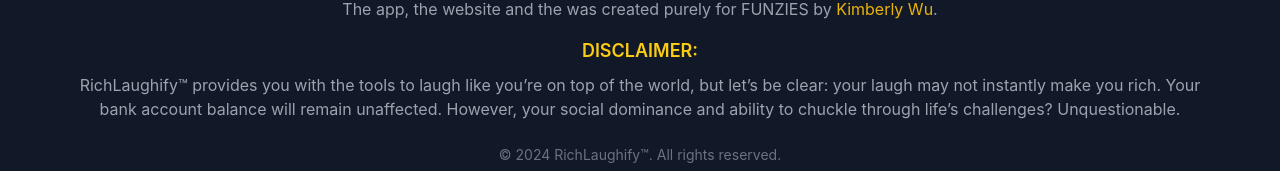
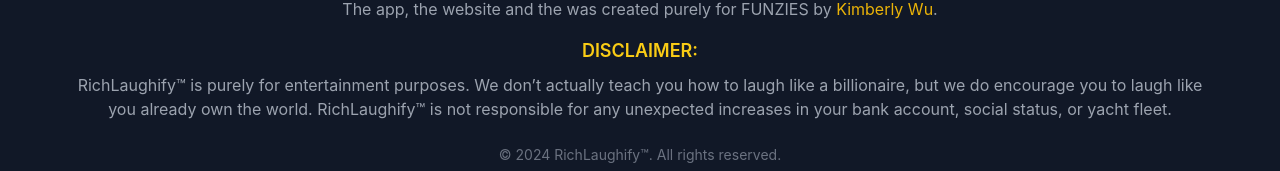
Before and after one commit to KJoWu/Laughify, a React (Create React App) app: page / in a window 1280 px wide. Shown: the part 3919-4090 px from the top of the page. Built offline with nearby package versions, Linux system fonts and the light colour scheme.

Commit message:
update readme

```diff
--- a/src/App.tsx
+++ b/src/App.tsx
@@ -166,7 +166,7 @@
           <div className="text-center mb-12">
             <h2 className="text-5xl font-bold">Testimonials</h2>
             <p className="text-xl text-gray-600 mt-4">
-            At RichLaughify™, we salute your journey to greatness—hear from the world’s newest laughter elites, whose lives have been forever transformed by their non-plebic, elite-level laughs
+              At RichLaughify™, we salute your journey to greatness—hear from the world’s newest laughter elites, whose lives have been forever transformed by their non-plebic, elite-level laughs
             </p>
           </div>
           <div className="flex flex-wrap justify-center">
@@ -245,12 +245,11 @@
             The app, the website and the was created purely for FUNZIES by <a href="https://kimberlywu.com" className="text-yellow-500">Kimberly Wu</a>.
           </p>
 
-          {/* Serious Yet Funny Disclaimer */}
           <h2 className="text-lg font-semibold text-yellow-400">
             DISCLAIMER:
           </h2>
           <p className="text-gray-400 mt-2 max-w-6xl mx-auto">
-            RichLaughify™ provides you with the tools to laugh like you’re on top of the world, but let’s be clear: your laugh may not instantly make you rich. Your bank account balance will remain unaffected. However, your social dominance and ability to chuckle through life’s challenges? Unquestionable.
+            RichLaughify™ is purely for entertainment purposes. We don’t actually teach you how to laugh like a billionaire, but we do encourage you to laugh like you already own the world. RichLaughify™ is not responsible for any unexpected increases in your bank account, social status, or yacht fleet.
           </p>
 
           {/* Additional Branding */}
```
Also changed, not shown: 1 other file (tests, documents, lock files or other folders).
